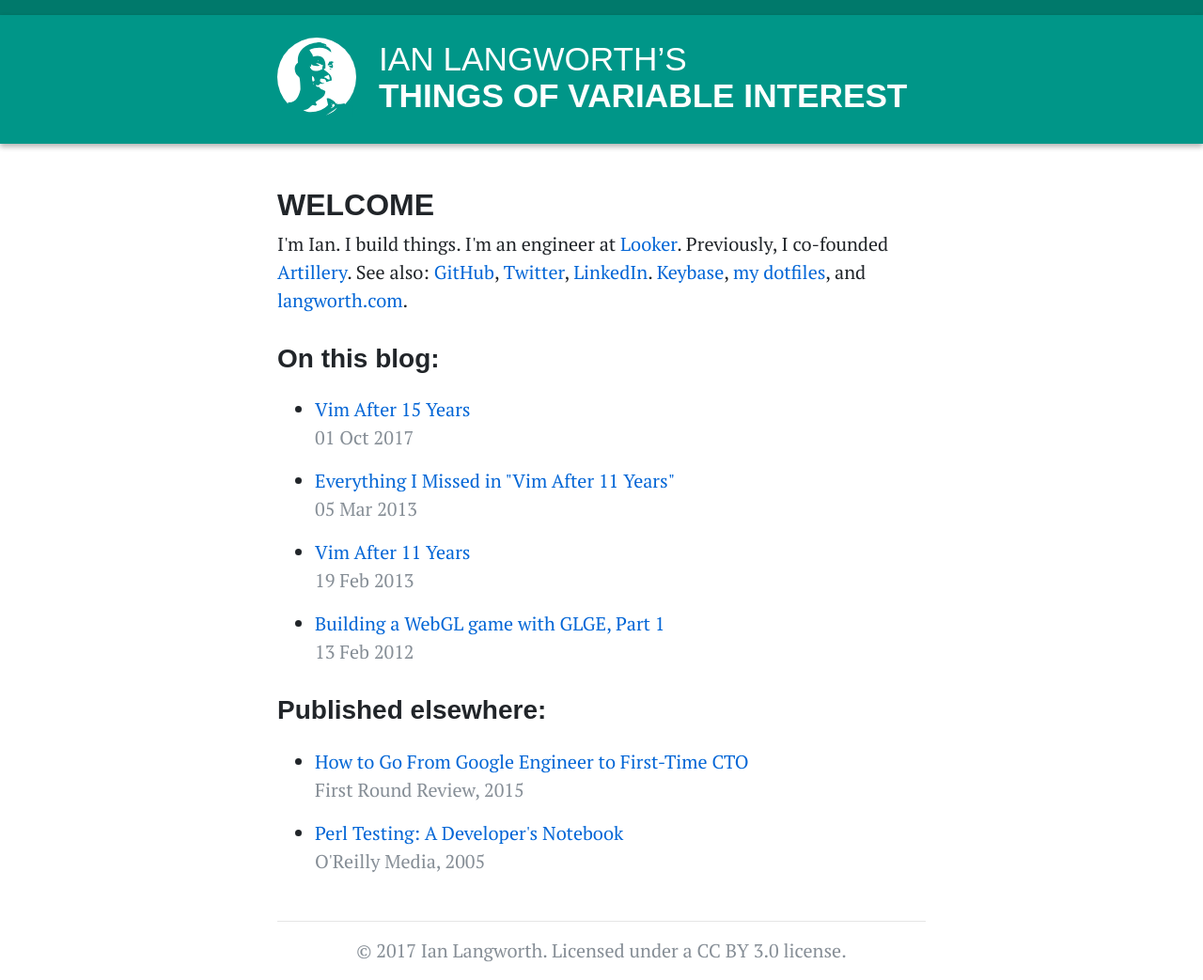
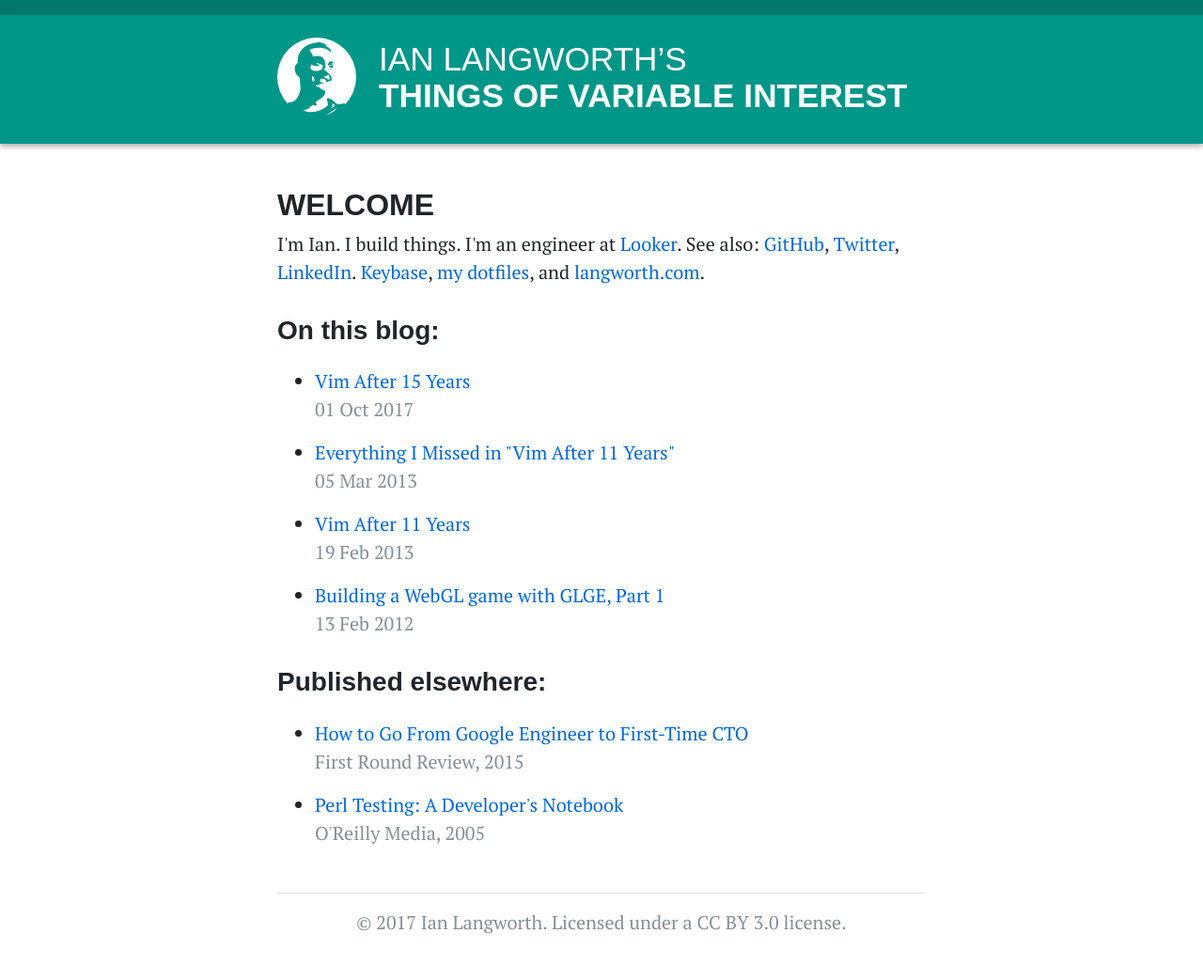
Before and after one commit to statico/statico.github.io, a Jekyll site: the page built from index.md, in a window 1280 px wide. Shown: the whole page at 94% size. Built offline with Jekyll 4.4.1, drawn with Linux system fonts in a browser that asks for light colours; some web fonts are replaced; comment, search, counter and statistics services are not loaded; after the commit the page ends 1013 px from its top, so only the background shows below that.

Commit message:
No artillery

```diff
--- a/index.md
+++ b/index.md
@@ -8,7 +8,6 @@ title: Welcome
 <p>
   I'm Ian. I build things.
   I'm an engineer at <a href="https://looker.com/">Looker</a>.
-  Previously, I co-founded <a href="https://web.archive.org/web/http://www.artillery.com/news">Artillery</a>.
   See also:
   <a href="https://github.com/statico">GitHub</a>,
   <a href="https://twitter.com/statico">Twitter</a>,
```
